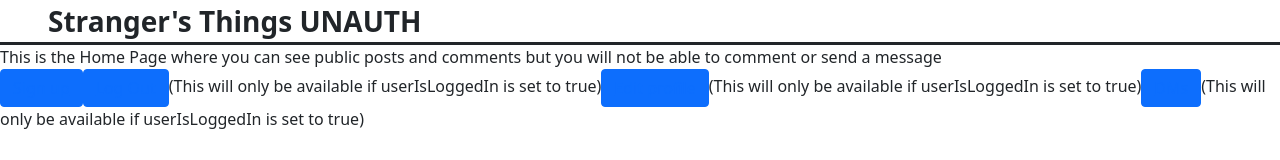
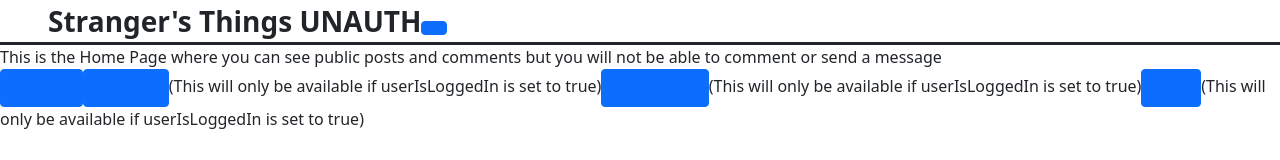
Before and after one commit to gavmerkel/strangers-things, a React (Create React App) app: page /home in a window 1280 px wide. Shown: the top 160 px of the page. Built offline with nearby package versions, Linux system fonts and the light colour scheme.

Commit message:
adding headers

```diff
--- a/src/components/Headers.js
+++ b/src/components/Headers.js
@@ -1,5 +1,6 @@
 import React from 'react'
 import { Link } from 'react-router-dom'
+import { Button } from 'react-bootstrap'
 
 export function EmptyHeader() {
     return (
@@ -20,6 +21,8 @@
             <div className="square border-bottom border-dark border-3">
                 {/* <div className="ms-5 fs-3 text-start fw-bold"> Stranger's Things UNAUTH</div> */}
                 <Link to='/home' className="ms-5 fs-3 text-start fw-bold text-decoration-none text-reset">Stranger's Things UNAUTH</Link>
+
+                <Button></Button>
             </div>
         </header>
     )
```
